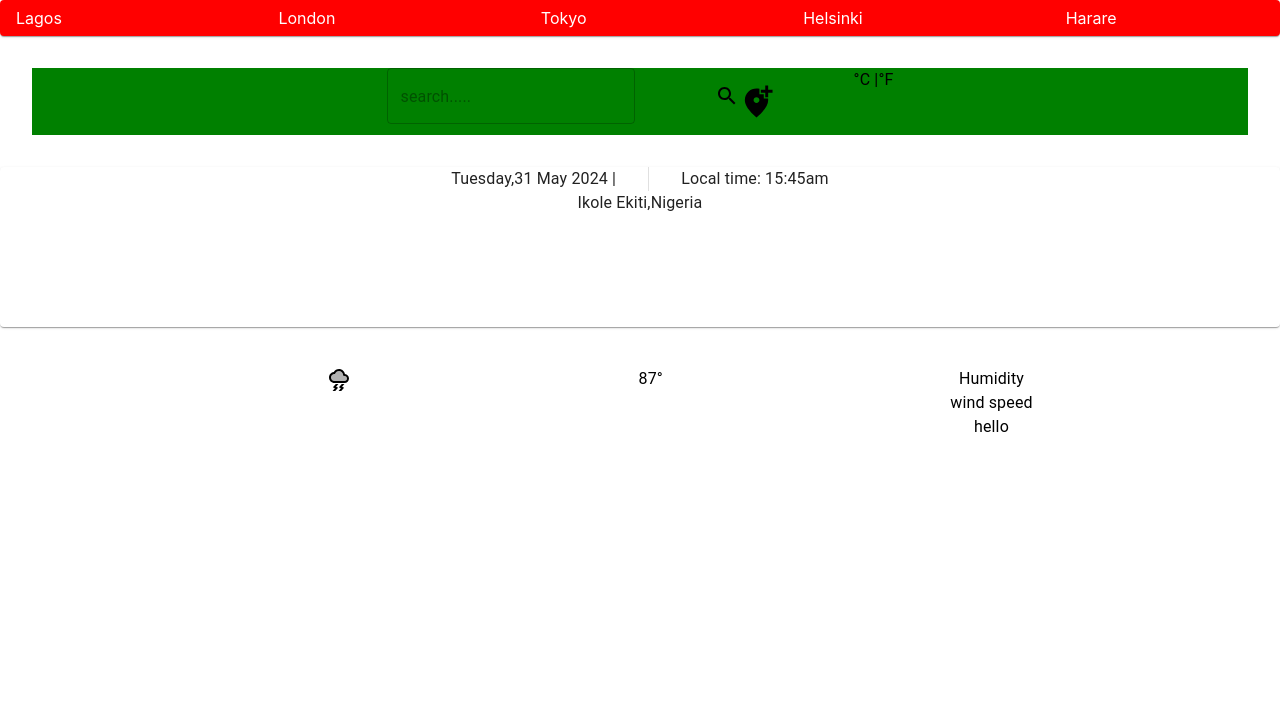
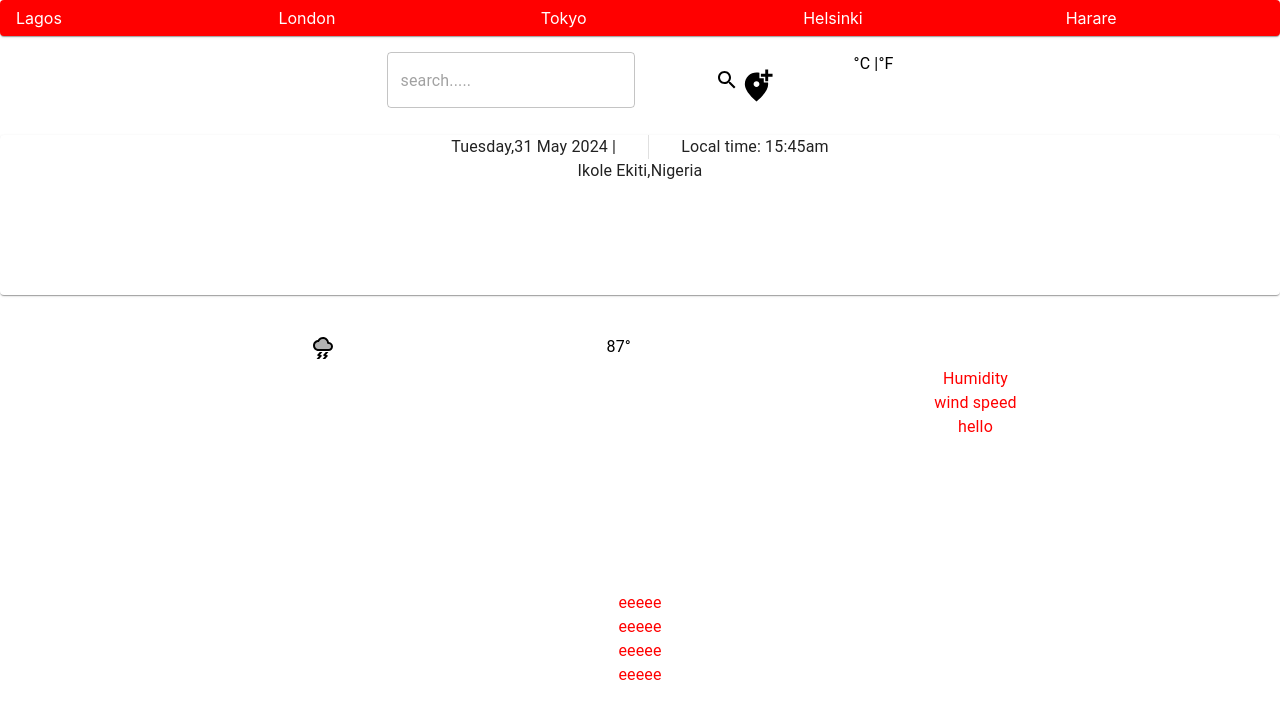
Before and after one commit to Codekazuki/weather-app, a React (Create React App) app: page / in a window 1280 px wide. Shown: the top 718 px of the page. Built offline with nearby package versions, Linux system fonts and the light colour scheme.

Commit message:
testing stuffs on mui

```diff
--- a/src/Buttons.js
+++ b/src/Buttons.js
@@ -6,12 +6,7 @@ import AddLocationAltIcon from "@mui/icons-material/AddLocationAlt";
 const Buttons = () => {
   return (
     <div>
-      <Stack
-        direction='row'
-        justifyContent='center'
-        margin=' 2rem '
-        backgroundColor='green'
-      >
+      <Stack direction='row' justifyContent='center' margin=' 1rem  0'>
         <Stack direction='row'>
           <TextField placeholder='search.....' />
 
--- a/src/Details.js
+++ b/src/Details.js
@@ -1,6 +1,6 @@
 import React from "react";
 import ThunderstormTwoToneIcon from "@mui/icons-material/ThunderstormTwoTone";
-import { Stack, Typography } from "@mui/material";
+import { Container, Stack, Typography } from "@mui/material";
 
 const Details = () => {
   return (
@@ -13,12 +13,28 @@ const Details = () => {
       >
         <ThunderstormTwoToneIcon />
         <Typography>87°</Typography>
-        <Stack>
+        <Stack
+          sx={{
+            padding: "2rem",
+            color: "red",
+          }}
+        >
           <Typography>Humidity</Typography>
           <Typography>wind speed</Typography>
           <Typography>hello</Typography>
         </Stack>
       </Stack>
+      <Container
+        sx={{
+          padding: "5rem",
+          color: "red",
+        }}
+      >
+        <Typography>eeeee</Typography>
+        <Typography>eeeee</Typography>
+        <Typography>eeeee</Typography>
+        <Typography>eeeee</Typography>
+      </Container>
     </div>
   );
 };
```
